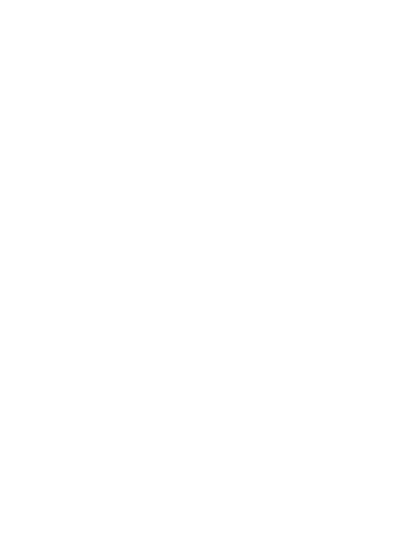
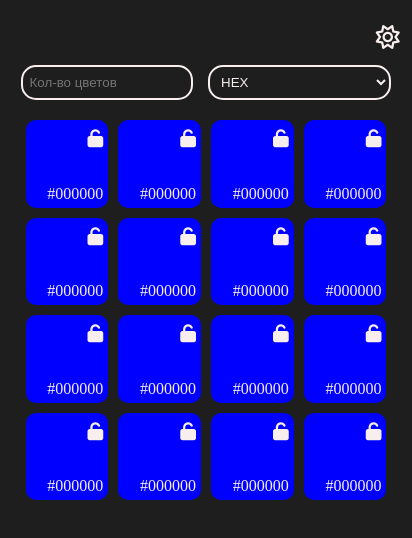
Before and after one commit to LCurcuma/palette_app, an Electron app: page app/index_dark.html in a window 412 px wide. Drawn offline with Linux system fonts and the light colour scheme.

Commit message:
added dark mode

```diff
--- a/app/index_dark.html
+++ b/app/index_dark.html
@@ -1,11 +1,98 @@
-<!DOCTYPE html>
+<!doctype html>
 <html lang="en">
-<head>
-    <meta charset="UTF-8">
-    <meta name="viewport" content="width=device-width, initial-scale=1.0">
-    <title>Document</title>
-</head>
-<body>
-
-</body>
+  <head>
+    <meta charset="UTF-8" />
+    <meta name="viewport" content="width=device-width, initial-scale=1.0" />
+    <title>Palette randomizer</title>
+    <script
+      src="https://kit.fontawesome.com/737b386bab.js"
+      crossorigin="anonymous"
+    ></script>
+    <link rel="stylesheet" href="styles_dark.css" />
+  </head>
+  <body>
+    <nav>
+      <a href="index.html">
+        <i class="fa-regular fa-sun"></i>
+      </a>
+    </nav>
+    <main>
+      <div class="settings">
+        <input type="number" placeholder="Кол-во цветов" id="color_amount" min="0" max="16" class="select" />
+        <select id="color_mode" name="color_mode" class="select">
+          <option value="hex">HEX</option>
+          <option value="rgb">RGB</option>
+          <option value="cmyk">CMYK</option>
+          <option value="lab">Lab</option>
+        </select>
+      </div>
+      <div id="generated_colors" class="generated_colors">
+        <div id="color1" class="color">
+            <i class="fa-solid fa-unlock"></i>
+            <p class="color_text">#000000</p>
+        </div>
+        <div id="color2" class="color">
+            <i class="fa-solid fa-unlock"></i>
+            <p class="color_text">#000000</p>
+        </div>
+        <div id="color3" class="color">
+            <i class="fa-solid fa-unlock"></i>
+            <p class="color_text">#000000</p>
+        </div>
+        <div id="color4" class="color">
+            <i class="fa-solid fa-unlock"></i>
+            <p class="color_text">#000000</p>
+        </div>
+        <div id="color5" class="color">
+            <i class="fa-solid fa-unlock"></i>
+            <p class="color_text">#000000</p>
+        </div>
+        <div id="color6" class="color">
+            <i class="fa-solid fa-unlock"></i>
+            <p class="color_text">#000000</p>
+        </div>
+        <div id="color7" class="color">
+            <i class="fa-solid fa-unlock"></i>
+            <p class="color_text">#000000</p>
+        </div>
+        <div id="color8" class="color">
+            <i class="fa-solid fa-unlock"></i>
+            <p class="color_text">#000000</p>
+        </div>
+        <div id="color9" class="color">
+            <i class="fa-solid fa-unlock"></i>
+            <p class="color_text">#000000</p>
+        </div>
+        <div id="color10" class="color">
+            <i class="fa-solid fa-unlock"></i>
+            <p class="color_text">#000000</p>
+        </div>
+        <div id="color11" class="color">
+            <i class="fa-solid fa-unlock"></i>
+            <p class="color_text">#000000</p>
+        </div>
+        <div id="color12" class="color">
+            <i class="fa-solid fa-unlock"></i>
+            <p class="color_text">#000000</p>
+        </div>
+        <div id="color13" class="color">
+            <i class="fa-solid fa-unlock"></i>
+            <p class="color_text">#000000</p>
+        </div>
+        <div id="color14" class="color">
+            <i class="fa-solid fa-unlock"></i>
+            <p class="color_text">#000000</p>
+        </div>
+        <div id="color15" class="color">
+            <i class="fa-solid fa-unlock"></i>
+            <p class="color_text">#000000</p>
+        </div>
+        <div id="color16" class="color">
+            <i class="fa-solid fa-unlock"></i>
+            <p class="color_text">#000000</p>
+        </div>
+      </div>
+    </main>
+    <footer></footer>
+  </body>
 </html>
--- a/app/styles_dark.css
+++ b/app/styles_dark.css
@@ -0,0 +1,82 @@
+*{
+    margin: 0;
+    padding: 0;
+    box-sizing: border-box;
+}
+
+body{
+    background-color: #1E1E1E;
+    padding: 10px 0;
+    display: flex;
+    flex-direction: column;
+    justify-content: center;
+    align-items: center;
+}
+
+nav{
+    width: 100%;
+    display: flex;
+    flex-direction: row;
+    justify-content: flex-end;
+    align-items: flex-end;
+    padding: 15px 3vw;
+}
+
+.fa-sun{
+    color: #F8EEEE;
+    font-size: 24px;
+}
+
+main{
+    padding: 0 5vw;
+    width: 100%;
+}
+
+.settings{
+    display: grid;
+    grid-template-columns: auto auto;
+    gap: 15px;
+}
+
+.select{
+    background-color: transparent;
+    color: #F8EEEE;
+    padding: 7px;
+    border-radius: 15px;
+    border: 2px solid #F8EEEE;
+    cursor: pointer;
+}
+
+.generated_colors{
+    display: flex;
+    flex-direction: row;
+    flex-wrap: wrap;
+    justify-content: center;
+    gap: 10px;
+    padding-top: 20px;
+    height: 400px;
+}
+
+.color{
+    background-color: blue;
+    width: 22.3%;
+    cursor: pointer;
+    border-radius: 10px;
+    display: flex;
+    flex-direction: column;
+    justify-content: space-between;
+    align-items: flex-end;
+}
+
+.fa-unlock{
+    color: #F8EEEE;
+    font-size: 18px;
+    padding-top: 10px;
+    padding-right: 5px;
+}
+
+.color_text{
+    color: #F8EEEE;
+    padding-bottom: 5px;
+    padding-right: 5px;
+}
```
